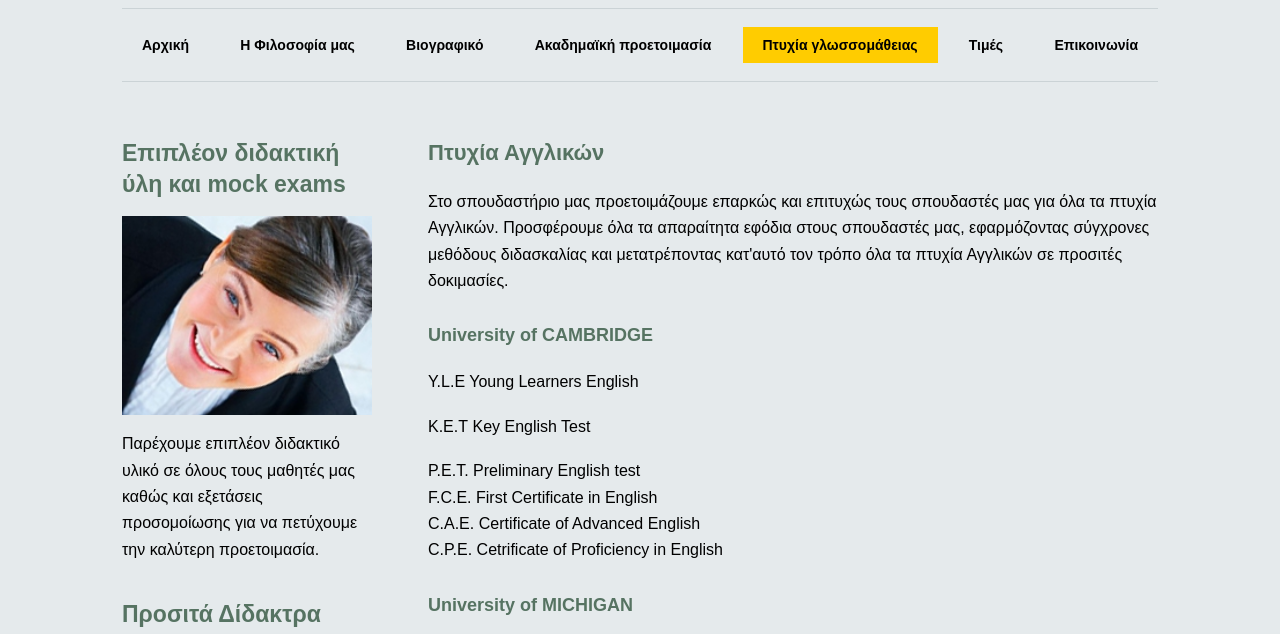
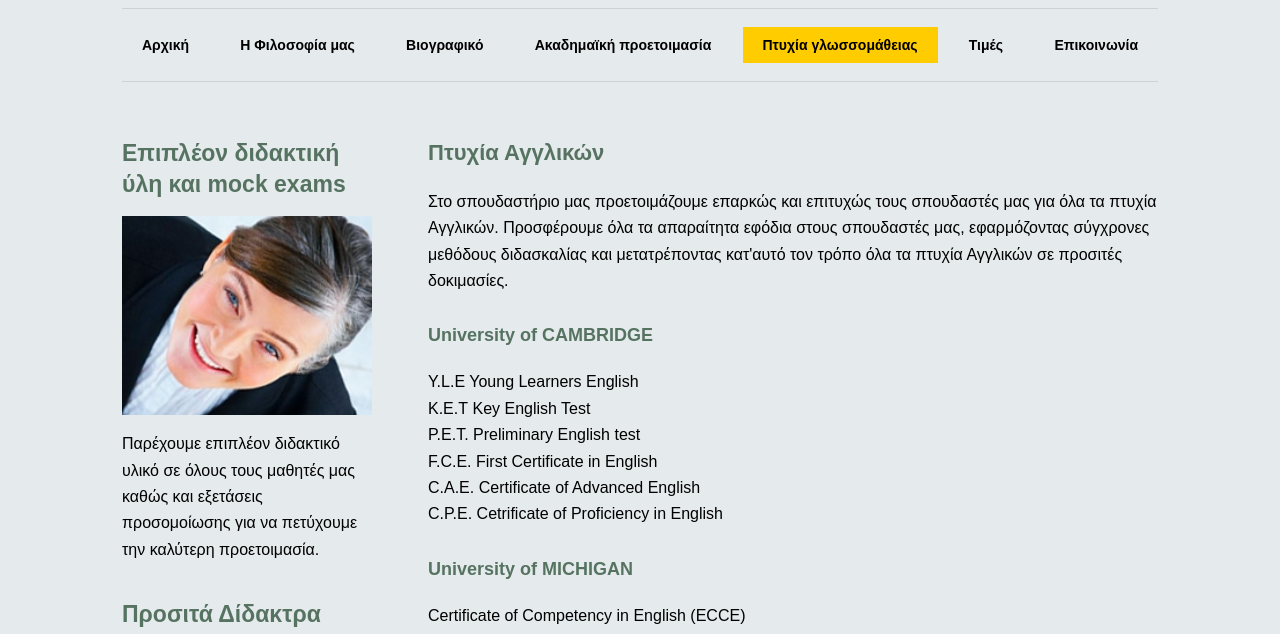
Before and after one commit to gregorynikolaidis/zairadafni-gr, a website: page site/Πτυχία-γλωσσομάθειας/index.html in a window 1280 px wide. Shown: the part 92-726 px from the top of the page. Drawn offline with Linux system fonts and the light colour scheme; files that its build step writes are made by us from their sources.

Commit message:
Fix Cambridge certificate list spacing

```diff
--- a/site/Πτυχία-γλωσσομάθειας/index.html
+++ b/site/Πτυχία-γλωσσομάθειας/index.html
@@ -47,11 +47,9 @@
 
 
 
-<p class="wb-stl-normal">Y.L.E Young Learners English</p>
-
-<p class="wb-stl-normal">K.E.T <span style="background-color: transparent;">Key English Test</span></p>
-
-<p class="wb-stl-normal">P.E.T. Preliminary English test<br>
+<p class="wb-stl-normal">Y.L.E Young Learners English<br>
+K.E.T <span style="background-color: transparent;">Key English Test</span><br>
+P.E.T. Preliminary English test<br>
 F.C.E. First Certificate in English<br>
 C.A.E. Certificate of Advanced English<br>
 C.P.E. Cetrificate of Proficiency in English</p>
```
